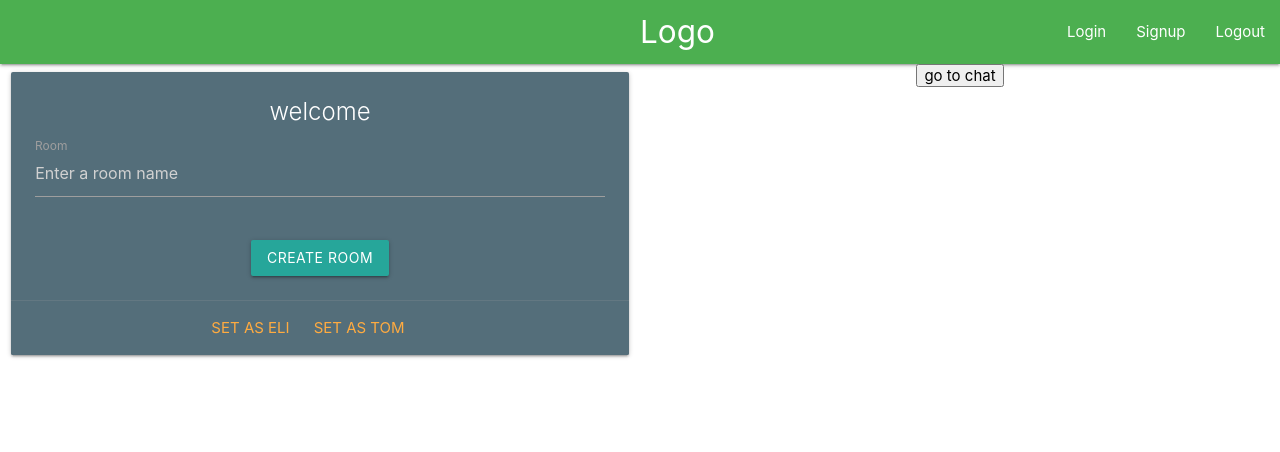
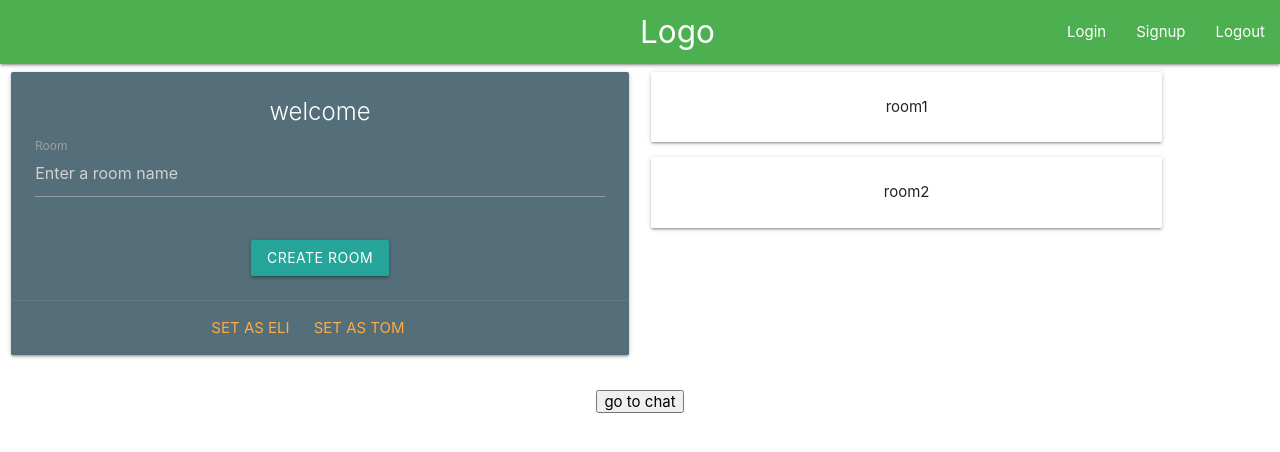
Before and after one commit to elibh159/ChatRoom, a React (Create React App) app in the folder client/: page / in a window 1280 px wide. Shown: the top 452 px of the page. Built offline with nearby package versions, Linux system fonts and the light colour scheme.

Commit message:
Add the room list

```diff
--- a/client/src/components/home/Home.js
+++ b/client/src/components/home/Home.js
@@ -1,9 +1,18 @@
 import React, { useContext } from 'react'
 import { UserContext } from '../../UserContext';
 import { Link } from 'react-router-dom';
-
+import RoomList from './RoomList';
 const Home = () => {
   const { user, setUser } = useContext(UserContext);
+  const rooms = [
+    {
+      name: 'room1',
+      _id: '123'
+    },
+    {
+      name: 'room2',
+      _id: '234'
+    }]
   const setAsEli = () => {
     const eli = {
       name: 'Eli',
@@ -39,15 +48,19 @@ const Home = () => {
               </form>
             </div>
             <div className="card-action">
-              <a onClick={setAsEli}>set as Eli</a>
-              <a onClick={setAsTom}>set as Tom</a>
+              <a href="/" onClick={setAsEli}>set as Eli</a>
+              <a href="/" onClick={setAsTom}>set as Tom</a>
             </div>
           </div>
         </div>
-        <Link to={'/chat'}>
-          <button>go to chat</button>
-        </Link>
+        <div className="col s6 m5 offset-1">
+          <RoomList rooms={rooms} />
+        </div>
+
       </div>
+      <Link to={'/chat'}>
+        <button>go to chat</button>
+      </Link>
     </div>
 
   )
--- /dev/null
+++ b/client/src/components/home/Room.js
@@ -0,0 +1,19 @@
+import React from 'react'
+
+
+const Room = ({ name }) => {
+  return (
+
+
+    <div class="card horizontal">
+
+      <div class="card-stacked">
+        <div class="card-content">
+          <p>{name}</p>
+        </div>
+      </div>
+    </div>
+  )
+}
+
+export default Room
--- /dev/null
+++ b/client/src/components/home/RoomList.js
@@ -0,0 +1,12 @@
+import React from 'react'
+import Room from './Room'
+
+const RoomList = ({ rooms }) => {
+  return (
+    <div>
+      {rooms && rooms.map(room => (<Room key={room._id} name={room.name} />))}
+    </div>
+  )
+}
+
+export default RoomList
```
Also changed, not shown: 1 other file (tests, documents, lock files or other folders).
